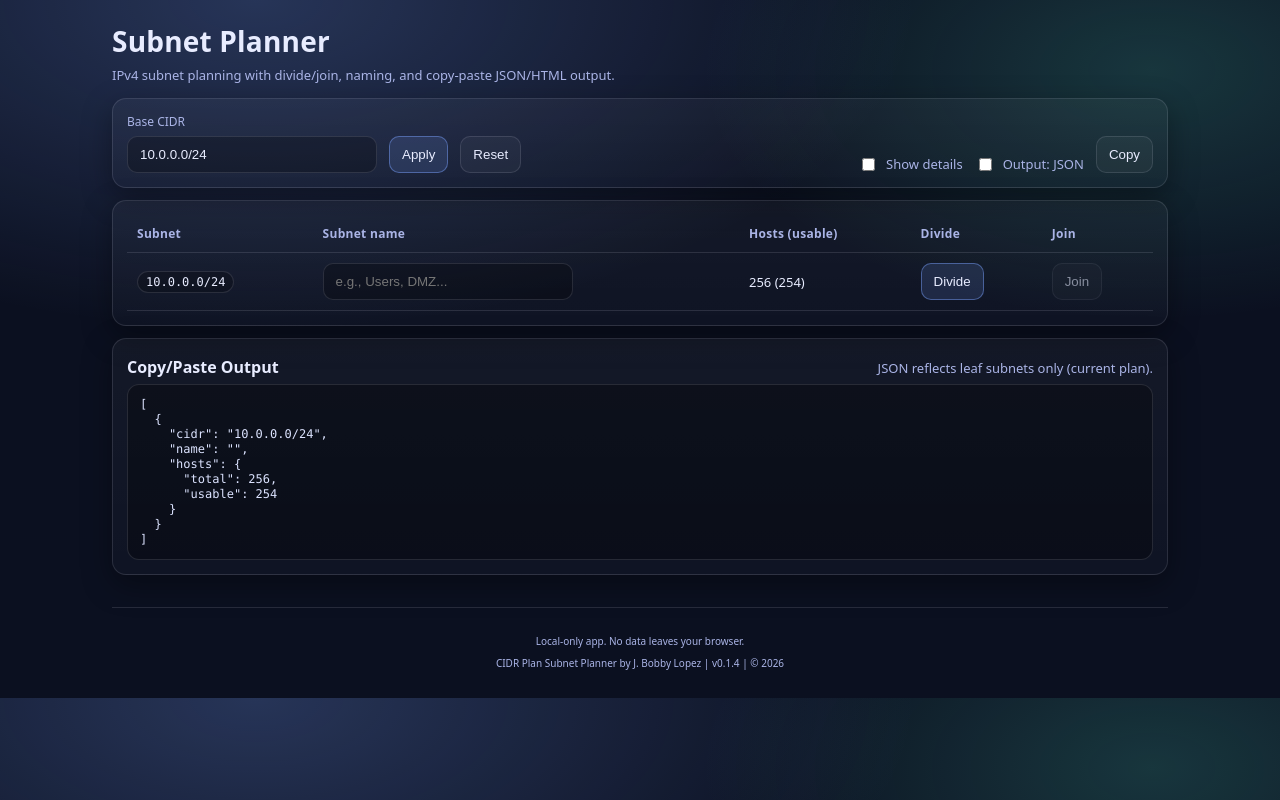
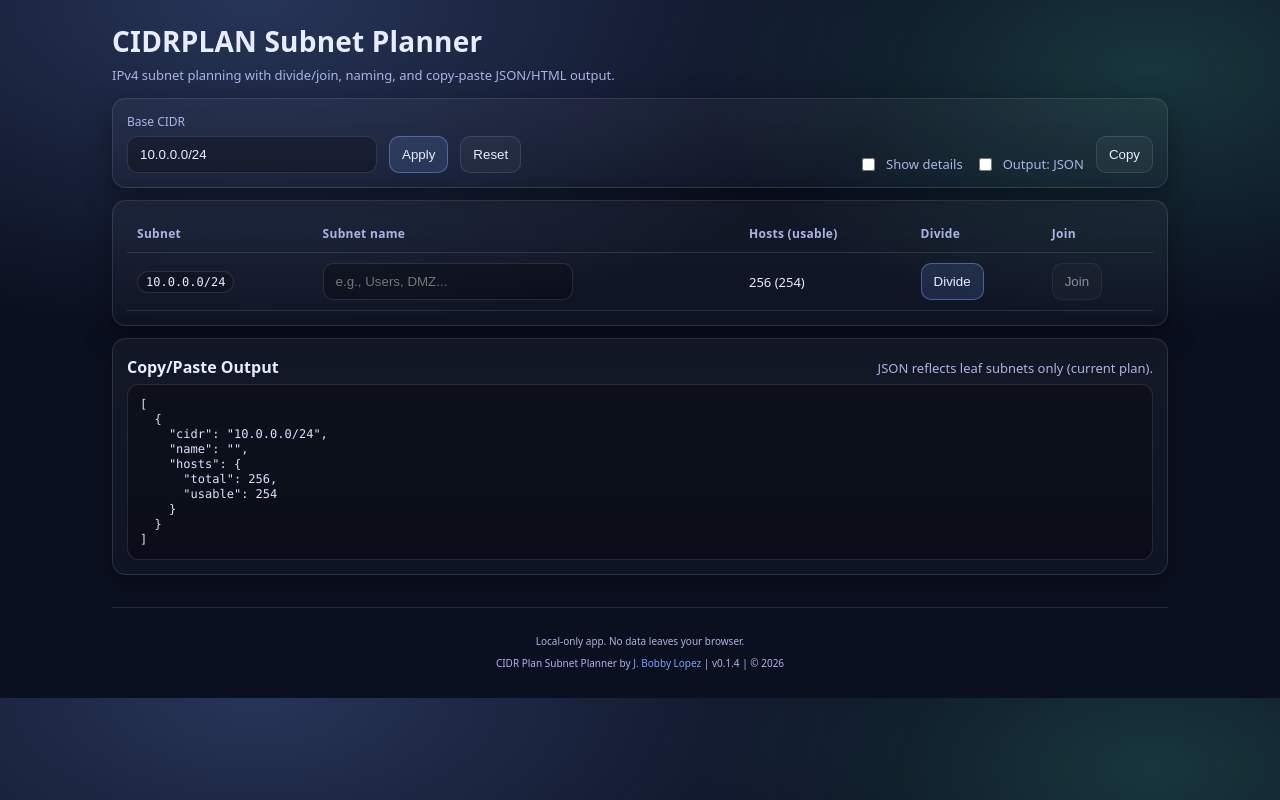
Before and after one commit to jbobbylopez/cidrplan, a plain HTML site: page index.html in a window 1280 px wide. Drawn offline with Linux system fonts and the light colour scheme.

Commit message:
Update app title and make author name a link
Amp-Thread-ID: https://ampcode.com/threads/T-019bf849-8c6f-77da-8047-8951ebb725e3
Co-authored-by: Amp <amp@ampcode.com>

```diff
--- a/assets/styles/main.css
+++ b/assets/styles/main.css
@@ -207,3 +207,10 @@ input[type="text"]:focus{
    font-size: 12px;
    line-height: 1.5;
  }
+ .footer-content a{
+   color: var(--accent);
+   text-decoration: none;
+ }
+ .footer-content a:hover{
+   text-decoration: underline;
+ }
--- a/index.html
+++ b/index.html
@@ -3,16 +3,16 @@
 <head>
   <meta charset="utf-8" />
   <meta name="viewport" content="width=device-width,initial-scale=1" />
-  <title>Subnet Planner</title>
+  <title>CIDRPLAN Subnet Planner</title>
   <link rel="stylesheet" href="./assets/styles/main.css" />
 </head>
 <body>
   <div class="app">
     <header class="header">
       <div>
-        <h1>Subnet Planner</h1>
-        <p class="subtitle">IPv4 subnet planning with divide/join, naming, and copy-paste JSON/HTML output.</p>
-      </div>
+         <h1>CIDRPLAN Subnet Planner</h1>
+         <p class="subtitle">IPv4 subnet planning with divide/join, naming, and copy-paste JSON/HTML output.</p>
+       </div>
     </header>
 
     <section class="panel">
@@ -62,7 +62,7 @@
     <footer class="footer">
       <div class="footer-content">
         <p><small>Local-only app. No data leaves your browser.</small></p>
-        <p><small>CIDR Plan Subnet Planner by J. Bobby Lopez | v0.1.4 | &copy; 2026</small></p>
+        <p><small>CIDR Plan Subnet Planner by <a href="https://www.jbldata.com/" target="_blank">J. Bobby Lopez</a> | v0.1.4 | &copy; 2026</small></p>
       </div>
     </footer>
   </div>
```
